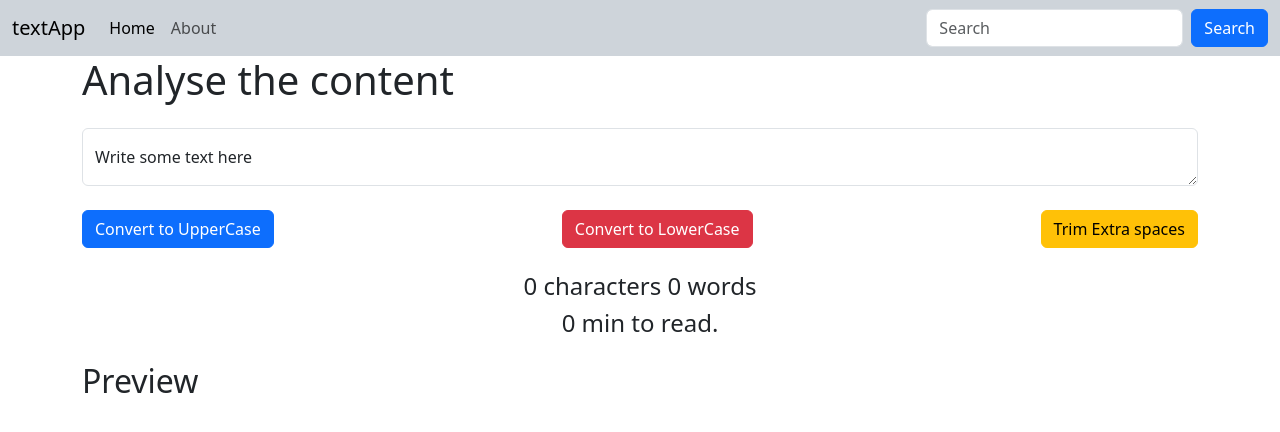
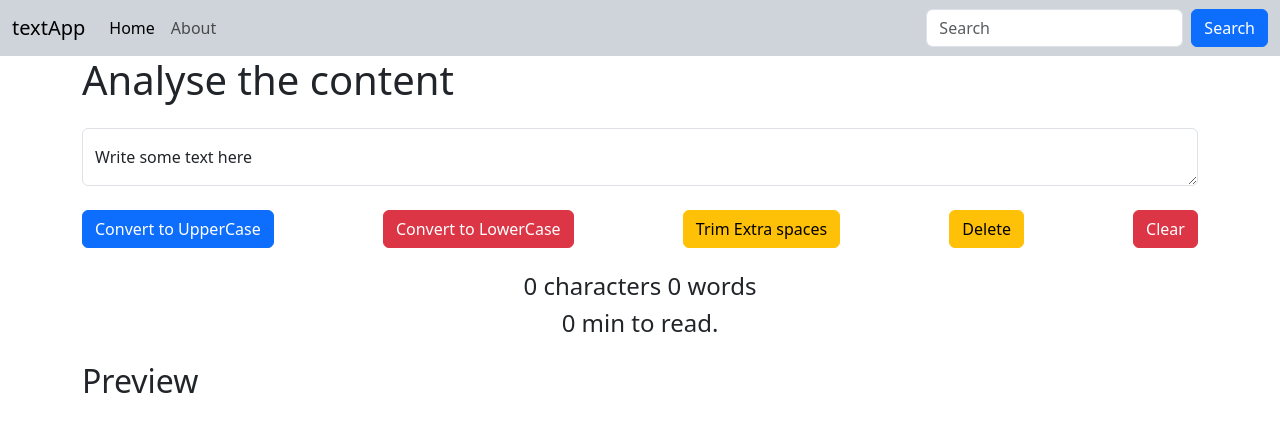
Before and after one commit to GURU-SAI-PRADEEP-Y/textApp, a React (Vite) app: page / in a window 1280 px wide. Shown: the top 432 px of the page. Built offline with nearby package versions, Linux system fonts and the light colour scheme.

Commit message:
In this I have practised more on the useState hook and added the clear and delete button with their functionality

```diff
--- a/src/components/TextForm.jsx
+++ b/src/components/TextForm.jsx
@@ -11,6 +11,12 @@ export default function TextForm(props) {
     }
     const handleTrimSpace = () => {
         setText(text.trim());
+    }
+    const handleClearSpace = () => {
+        setText('');
+    }
+    const handleDelSpace = () => {
+        setText(text.slice(0, text.length - 1));
     }
     const handleOnChange = (event) => {
         // console.log("handled on change");
@@ -29,6 +35,8 @@ export default function TextForm(props) {
                     <button className="btn btn-primary" onClick={handleUpperCase}>Convert to UpperCase</button>
                     <button className="btn btn-danger" onClick={handleLowerCase}>Convert to LowerCase</button>
                     <button className="btn btn-warning" onClick={handleTrimSpace}>Trim Extra spaces</button>
+                    <button className="btn btn-warning" onClick={handleDelSpace}>Delete</button>
+                    <button className="btn btn-danger" onClick={handleClearSpace}>Clear</button>
                 </div>
             </div>
             <div className="container my-4 text-center">
```
